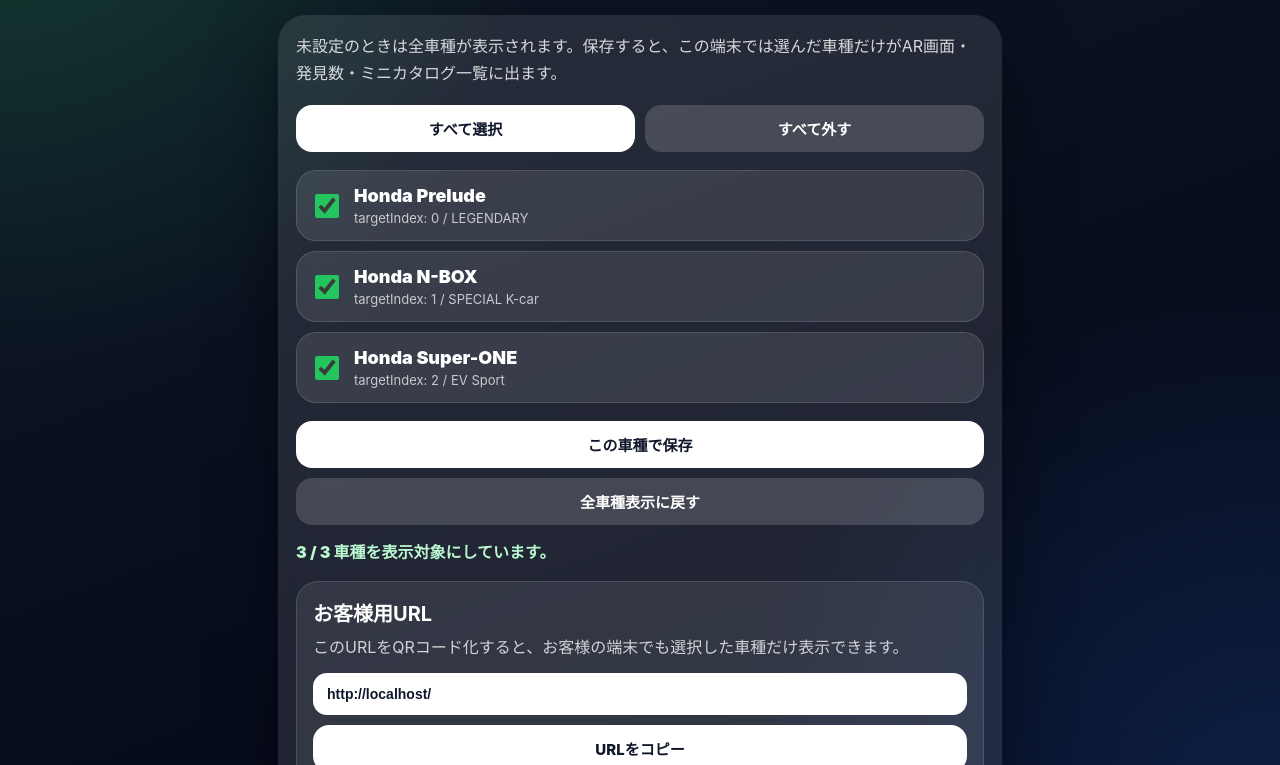
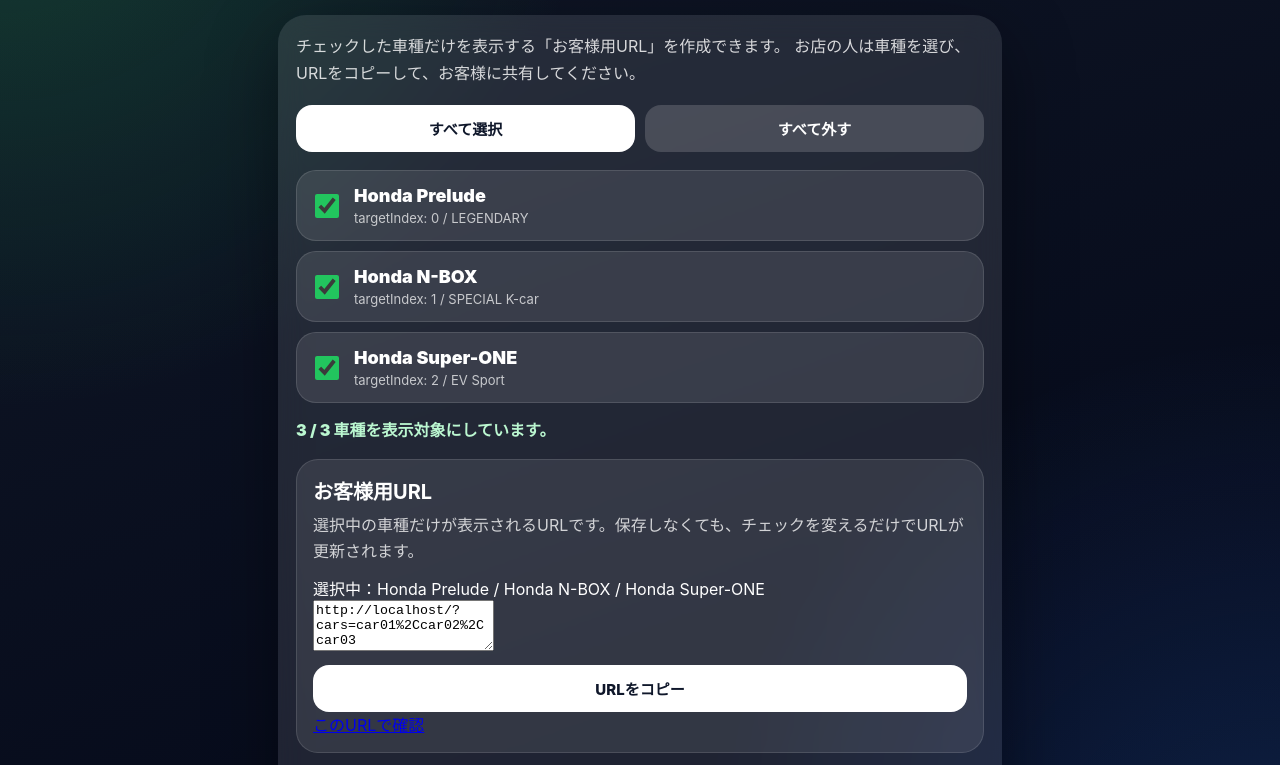
Before and after one commit to gawa820/car_AR, a plain HTML site: page select.html in a window 1280 px wide. Shown: the part 187-952 px from the top of the page. Drawn offline with Linux system fonts and the light colour scheme.

Commit message:
Update select.html

```diff
--- a/select.html
+++ b/select.html
@@ -22,7 +22,8 @@
 
     <section class="select-panel">
       <p class="select-help">
-        未設定のときは全車種が表示されます。保存すると、この端末では選んだ車種だけがAR画面・発見数・ミニカタログ一覧に出ます。
+        チェックした車種だけを表示する「お客様用URL」を作成できます。
+        お店の人は車種を選び、URLをコピーして、お客様に共有してください。
       </p>
 
       <div class="select-toolbar">
@@ -32,18 +33,22 @@
 
       <div id="car-select-list" class="car-select-list"></div>
 
-      <div class="select-actions">
-        <button id="save-button" type="button">この車種で保存</button>
-        <button id="reset-selection-button" type="button" class="secondary-button">全車種表示に戻す</button>
-      </div>
-
       <div id="select-status" class="select-status"></div>
 
       <div class="customer-url-box">
         <h2>お客様用URL</h2>
-        <p>このURLをQRコード化すると、お客様の端末でも選択した車種だけ表示できます。</p>
-        <input id="customer-url" type="text" readonly />
-        <button id="copy-url-button" type="button">URLをコピー</button>
+        <p>選択中の車種だけが表示されるURLです。保存しなくても、チェックを変えるだけでURLが更新されます。</p>
+        <div id="selected-car-summary" class="selected-car-summary"></div>
+        <textarea id="customer-url" readonly rows="3"></textarea>
+        <div class="customer-url-actions">
+          <button id="copy-url-button" type="button">URLをコピー</button>
+          <a id="open-customer-url" class="url-preview-link" href="./index.html" target="_blank" rel="noopener">このURLで確認</a>
+        </div>
+      </div>
+
+      <div class="select-actions">
+        <button id="save-button" type="button">この端末にも保存</button>
+        <button id="reset-selection-button" type="button" class="secondary-button">全車種表示に戻す</button>
       </div>
     </section>
   </main>
@@ -59,6 +64,8 @@
     const resetSelectionButton = document.getElementById("reset-selection-button");
     const customerUrlInput = document.getElementById("customer-url");
     const copyUrlButton = document.getElementById("copy-url-button");
+    const selectedCarSummary = document.getElementById("selected-car-summary");
+    const openCustomerUrl = document.getElementById("open-customer-url");
 
     let cars = [];
 
@@ -133,7 +140,7 @@
         }
 
         localStorage.setItem(ENABLED_CARS_STORAGE_KEY, JSON.stringify(ids));
-        statusEl.textContent = `${ids.length}車種を保存しました。AR画面に戻ると反映されます。`;
+        statusEl.textContent = `${ids.length}車種をこの端末に保存しました。URL共有は上の「お客様用URL」を使ってください。`;
         updateCustomerUrl();
       });
 
@@ -178,11 +185,31 @@
       const ids = getSelectedIds();
       const baseUrl = new URL("./", window.location.href);
 
-      if (ids.length > 0 && ids.length < cars.length) {
+      if (ids.length > 0) {
         baseUrl.searchParams.set("cars", ids.join(","));
+      } else {
+        baseUrl.searchParams.delete("cars");
       }
 
-      customerUrlInput.value = baseUrl.toString();
+      const url = baseUrl.toString();
+      customerUrlInput.value = url;
+
+      if (openCustomerUrl) {
+        openCustomerUrl.href = url;
+      }
+
+      if (selectedCarSummary) {
+        if (ids.length === 0) {
+          selectedCarSummary.textContent = "車種が選択されていません。最低1車種を選んでください。";
+          selectedCarSummary.classList.add("is-warning");
+        } else {
+          const names = cars
+            .filter((car) => ids.includes(car.id))
+            .map((car) => car.name);
+          selectedCarSummary.textContent = `選択中：${names.join(" / ")}`;
+          selectedCarSummary.classList.remove("is-warning");
+        }
+      }
     }
 
     function escapeHtml(text) {
```
